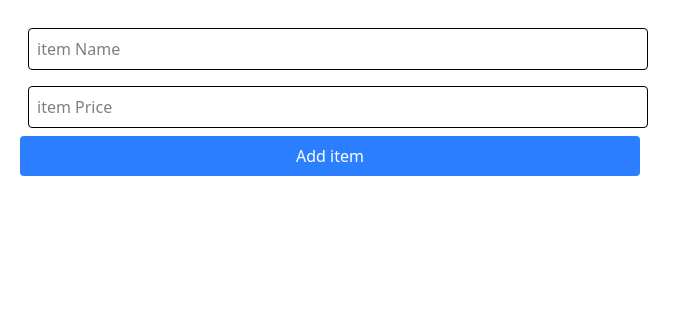
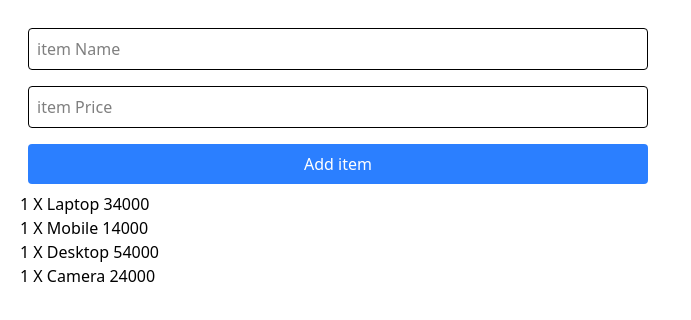
Before and after one commit to shoyebreza/phimart-client, a React (Vite) app: page / in a window 1280 px wide. Shown: the top 320 px of the page, without its empty margins (0-691 px from the left). Built offline with nearby package versions, Linux system fonts and the light colour scheme.

Commit message:
item list

```diff
--- a/src/cart/CartApp.jsx
+++ b/src/cart/CartApp.jsx
@@ -4,6 +4,13 @@ import { useForm } from "react-hook-form";
 
 const CartApp = () => {
     const {register, handleSubmit} = useForm();
+
+    const cart =[
+        {name : "Laptop", price : 34000},
+        {name : "Mobile", price : 14000},
+        {name : "Desktop", price : 54000},
+        {name : "Camera", price : 24000}
+    ];
     const addItem = (data)=> {
         console.log(data);
     };
@@ -12,8 +19,19 @@ const CartApp = () => {
             <form action="" onSubmit={handleSubmit(addItem)}>
                 <input {...register('item',{required:true})} type="text" placeholder="item Name" className="border p-2 m-2 rounded w-1/2"/>
                 <input {...register('price',{required:true})} type="number" placeholder="item Price" className="border p-2 m-2 rounded w-1/2"/>
-                <button className="bg-blue-500 text-white px-4 py-2 rounded w-1/2">Add item</button>
+                <button className="bg-blue-500 text-white px-4 py-2 rounded w-1/2 m-2">Add item</button>
             </form>
+            {/* cart item list */}
+            {cart.length >0 ? (
+                //Todo Cart
+                <ul>
+                    {cart.map((item, index)=>(
+                        <li key={index}>1 X {item.name} {item.price}</li>
+                    ))}
+                </ul>
+            ) : (
+                <p>No cart item</p>
+            )}
         </div>
     );
 };
```
